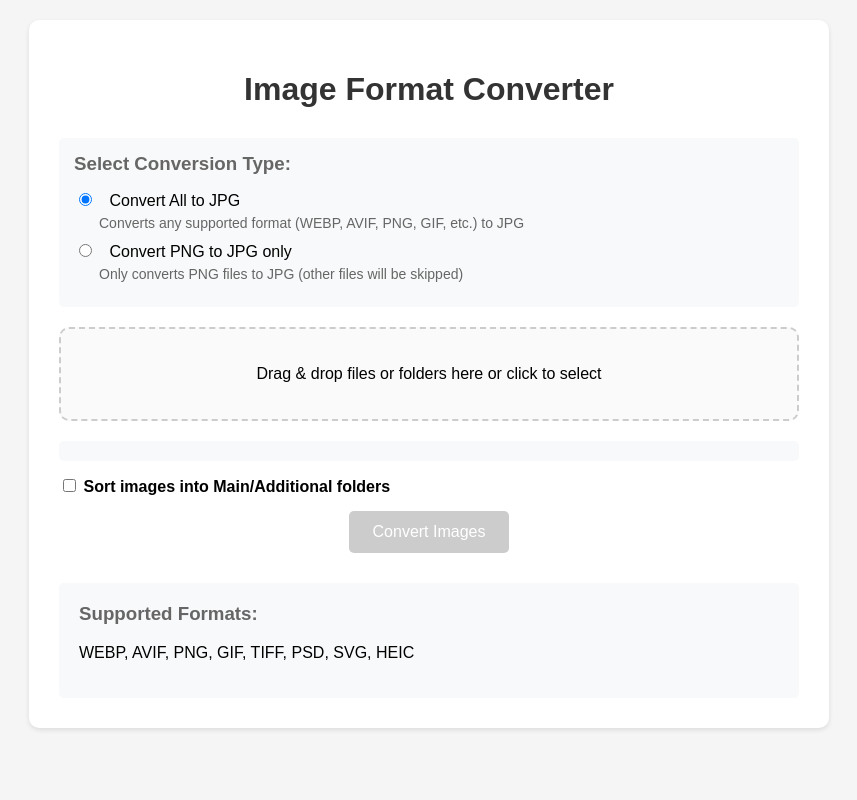
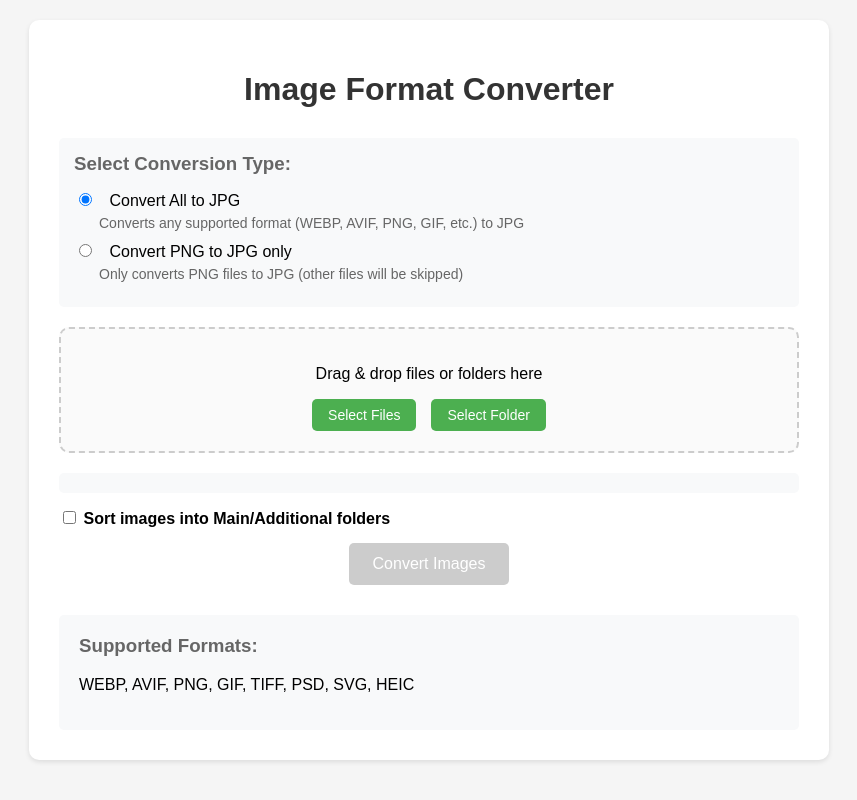
Before and after one commit to shiv9911/image-converter, a Flask app: page / in a window 1280 px wide. Shown: the whole page, without its empty margins (211-1068 px from the left). Run offline with Flask 2, Linux system fonts and the light colour scheme.

Commit message:
Added separate buttons for file and folder selection

```diff
--- a/templates/index.html
+++ b/templates/index.html
@@ -64,7 +64,6 @@
             text-align: center;
             margin: 20px 0;
             background-color: #fafafa;
-            cursor: pointer;
             transition: border-color 0.3s ease;
         }
         .drop-zone:hover {
@@ -73,6 +72,25 @@
         .drop-zone.dragover {
             border-color: #4CAF50;
             background-color: #f0f9f0;
+        }
+        .selection-buttons {
+            display: flex;
+            justify-content: center;
+            gap: 15px;
+            margin-top: 15px;
+        }
+        .select-btn {
+            background-color: #4CAF50;
+            color: white;
+            padding: 8px 16px;
+            border: none;
+            border-radius: 5px;
+            cursor: pointer;
+            font-size: 14px;
+            transition: background-color 0.3s;
+        }
+        .select-btn:hover {
+            background-color: #45a049;
         }
         #fileList {
             margin-top: 20px;
@@ -197,8 +215,13 @@
             </div>
 
             <div class="drop-zone" id="dropZone">
-                <p>Drag & drop files or folders here or click to select</p>
-                <input type="file" id="fileInput" name="files[]" multiple accept=".webp,.avif,.png,.gif,.tiff,.psd,.svg,.heic,.jpg,.jpeg" webkitdirectory directory style="display: none;">
+                <p>Drag & drop files or folders here</p>
+                <div class="selection-buttons">
+                    <button type="button" class="select-btn" id="selectFilesBtn">Select Files</button>
+                    <button type="button" class="select-btn" id="selectFolderBtn">Select Folder</button>
+                </div>
+                <input type="file" id="fileInput" name="files[]" multiple accept=".webp,.avif,.png,.gif,.tiff,.psd,.svg,.heic,.jpg,.jpeg" style="display: none;">
+                <input type="file" id="folderInput" name="files[]" multiple accept=".webp,.avif,.png,.gif,.tiff,.psd,.svg,.heic,.jpg,.jpeg" webkitdirectory directory style="display: none;">
             </div>
             <div id="fileList"></div>
             <div class="error-message" id="errorMessage"></div>
@@ -221,6 +244,9 @@
 
         const dropZone = document.getElementById('dropZone');
         const fileInput = document.getElementById('fileInput');
+        const folderInput = document.getElementById('folderInput');
+        const selectFilesBtn = document.getElementById('selectFilesBtn');
+        const selectFolderBtn = document.getElementById('selectFolderBtn');
         const fileList = document.getElementById('fileList');
         const submitBtn = document.getElementById('submitBtn');
         const form = document.getElementById('uploadForm');
@@ -246,11 +272,23 @@
             handleFiles(e.dataTransfer.files);
         });
 
-        dropZone.addEventListener('click', () => {
+        // File selection button
+        selectFilesBtn.addEventListener('click', () => {
             fileInput.click();
         });
 
+        // Folder selection button
+        selectFolderBtn.addEventListener('click', () => {
+            folderInput.click();
+        });
+
+        // Handle file input change
         fileInput.addEventListener('change', (e) => {
+            handleFiles(e.target.files);
+        });
+
+        // Handle folder input change
+        folderInput.addEventListener('change', (e) => {
             handleFiles(e.target.files);
         });
 
@@ -352,7 +390,7 @@
         form.addEventListener('submit', async (e) => {
             e.preventDefault();
 
-            if (fileList.children.length === 0 || !fileInput.files.length) {
+            if (fileList.children.length === 0) {
                 alert('Please select at least one file to convert.');
                 return;
             }
@@ -370,8 +408,8 @@
                 formData.append('conversionType', document.querySelector('input[name="conversionType"]:checked').value);
                 // Add sortFolders checkbox value
                 formData.append('sortFolders', document.getElementById('sortFolders').checked ? 'on' : '');
-                // Append all files
-                Array.from(fileInput.files).forEach(file => {
+                // Append all files from the selectedFiles DataTransfer object
+                Array.from(selectedFiles.files).forEach(file => {
                     formData.append('files[]', file);
                 });
 
```
